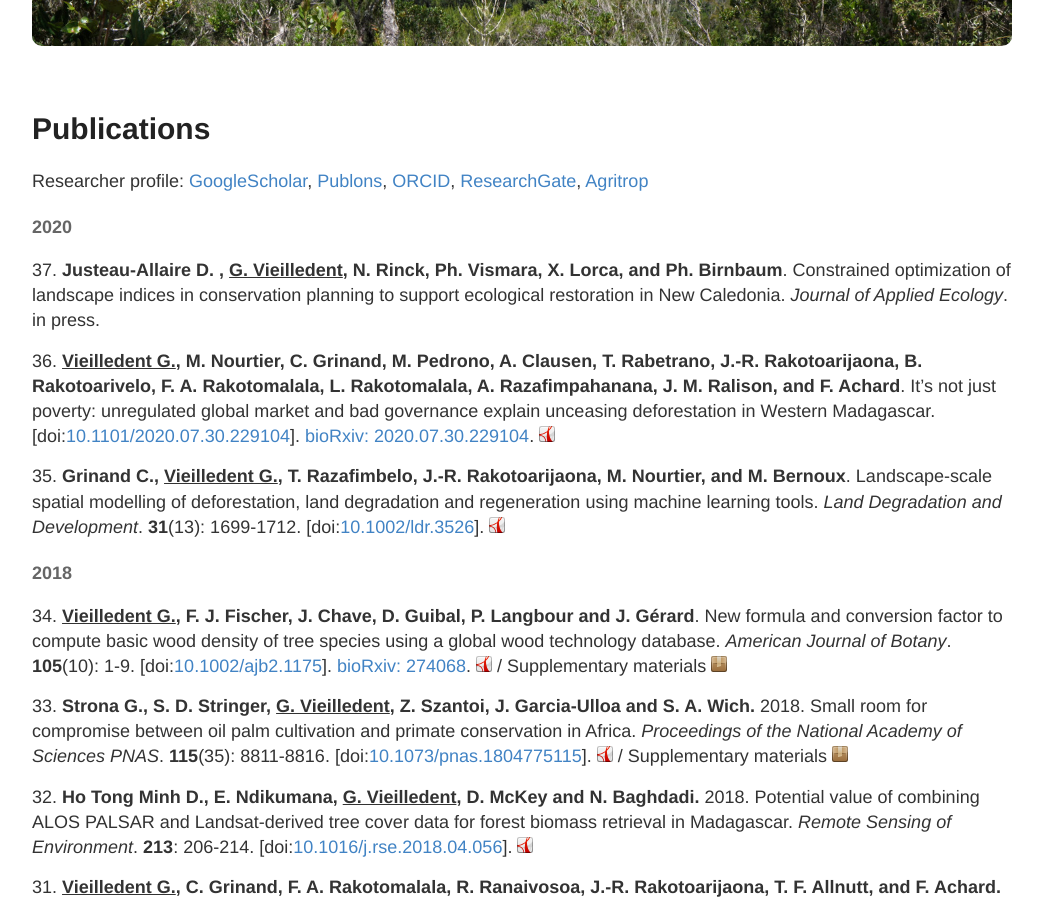
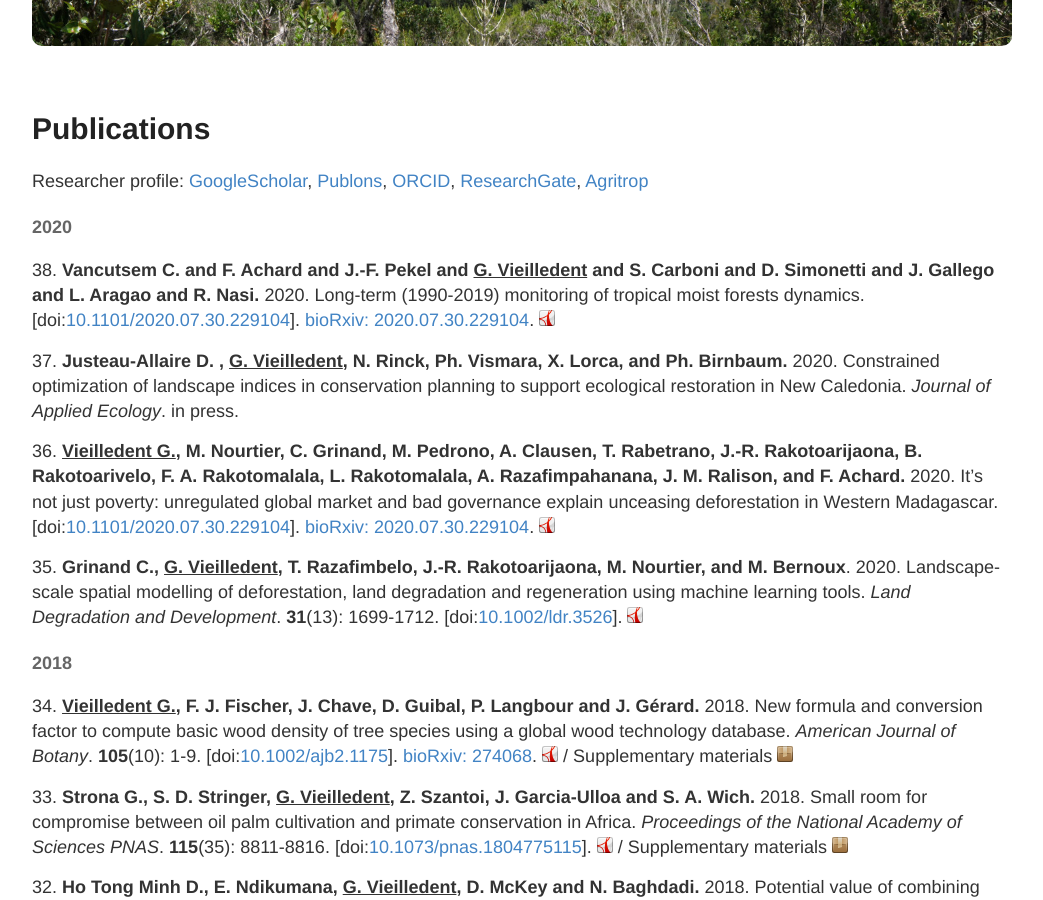
Before and after one commit to ghislainv/ghislainv.github.io, a Jekyll site: the page built from publications.md, in a window 1280 px wide and 900 px high, scrolled down 322 px. Shown: the whole window, without its empty margins (118-1161 px from the left). Built offline with Jekyll 4.4.1, drawn with Linux system fonts in a browser that asks for light colours; comment, search, counter and statistics services are not loaded.

Commit message:
Adding publication

```diff
--- a/publications.md
+++ b/publications.md
@@ -15,21 +15,26 @@ Researcher profile:
 
 #### 2020
 
-37\. **Justeau-Allaire D. , <span style="text-decoration: underline;">G. Vieilledent</span>, N. Rinck, Ph. Vismara, X. Lorca, and Ph. Birnbaum**. Constrained optimization of landscape indices in conservation planning to support ecological restoration in New Caledonia. _Journal of Applied Ecology_. in press.
+38\. **Vancutsem C. and F. Achard and J.-F. Pekel and <span style="text-decoration: underline;">G. Vieilledent</span> and S. Carboni and D. Simonetti and J. Gallego and L. Aragao and R. Nasi.** 2020. Long-term (1990-2019) monitoring of tropical moist forests dynamics.
+\[doi:[10.1101/2020.07.30.229104](https://doi.org/10.1101/2020.09.17.295774)\].
+[bioRxiv: 2020.07.30.229104](https://doi.org/10.1101/2020.09.17.295774).
+[![manuscript in pdf](/images/logos/logo-pdf.png "manuscript in pdf")](/publications/Vancutsem2020-bioRxiv.pdf)
 
-36\. **<span style="text-decoration: underline;">Vieilledent G.</span>, M. Nourtier, C. Grinand, M. Pedrono, A. Clausen, T. Rabetrano, J.-R. Rakotoarijaona, B. Rakotoarivelo, F. A. Rakotomalala, L. Rakotomalala, A. Razafimpahanana, J. M. Ralison, and F. Achard**. It's not just poverty: unregulated global market and bad governance explain unceasing deforestation in Western Madagascar.
+37\. **Justeau-Allaire D. , <span style="text-decoration: underline;">G. Vieilledent</span>, N. Rinck, Ph. Vismara, X. Lorca, and Ph. Birnbaum.** 2020. Constrained optimization of landscape indices in conservation planning to support ecological restoration in New Caledonia. _Journal of Applied Ecology_. in press.
+
+36\. **<span style="text-decoration: underline;">Vieilledent G.</span>, M. Nourtier, C. Grinand, M. Pedrono, A. Clausen, T. Rabetrano, J.-R. Rakotoarijaona, B. Rakotoarivelo, F. A. Rakotomalala, L. Rakotomalala, A. Razafimpahanana, J. M. Ralison, and F. Achard.** 2020. It's not just poverty: unregulated global market and bad governance explain unceasing deforestation in Western Madagascar.
 \[doi:[10.1101/2020.07.30.229104](https://doi.org/10.1101/2020.07.30.229104)\].
 [bioRxiv: 2020.07.30.229104](https://doi.org/10.1101/2020.07.30.229104).
 [![manuscript in pdf](/images/logos/logo-pdf.png "manuscript in pdf")](/publications/Vieilledent2020-bioRxiv.pdf)
 <div data-badge-popover="right" data-badge-type="4" data-doi="https://doi.org/10.1101/2020.07.30.229104" class="altmetric-embed"></div>
 
-35\. **Grinand C., <span style="text-decoration: underline;">Vieilledent G.</span>, T. Razafimbelo, J.-R. Rakotoarijaona, M. Nourtier, and M. Bernoux**. Landscape‐scale spatial modelling of deforestation, land degradation and regeneration using machine learning tools. _Land Degradation and Development_. **31**(13): 1699-1712.
+35\. **Grinand C., <span style="text-decoration: underline;">G. Vieilledent</span>, T. Razafimbelo, J.-R. Rakotoarijaona, M. Nourtier, and M. Bernoux**. 2020. Landscape‐scale spatial modelling of deforestation, land degradation and regeneration using machine learning tools. _Land Degradation and Development_. **31**(13): 1699-1712.
 \[doi:[10.1002/ldr.3526](https://doi.org/10.1002/ldr.3526)\].
 [![manuscript in pdf](/images/logos/logo-pdf.png "manuscript in pdf")](/publications/Grinand2020-LDD.pdf)
 
 #### 2018
 
-34\. **<span style="text-decoration: underline;">Vieilledent G.</span>, F. J. Fischer, J. Chave, D. Guibal, P. Langbour and J. Gérard**. New formula and conversion factor to compute basic wood density of tree species using a global wood technology database. _American Journal of Botany_. **105**(10): 1-9.
+34\. **<span style="text-decoration: underline;">Vieilledent G.</span>, F. J. Fischer, J. Chave, D. Guibal, P. Langbour and J. Gérard.** 2018. New formula and conversion factor to compute basic wood density of tree species using a global wood technology database. _American Journal of Botany_. **105**(10): 1-9.
 \[doi:[10.1002/ajb2.1175](https://doi.org/10.1002/ajb2.1175)\].
 [bioRxiv: 274068](https://doi.org/10.1101/274068).
 [![manuscript in pdf](/images/logos/logo-pdf.png "manuscript in pdf")](/publications/Vieilledent2018a-AJB.pdf)
```
Also changed, not shown: 1 other file.
